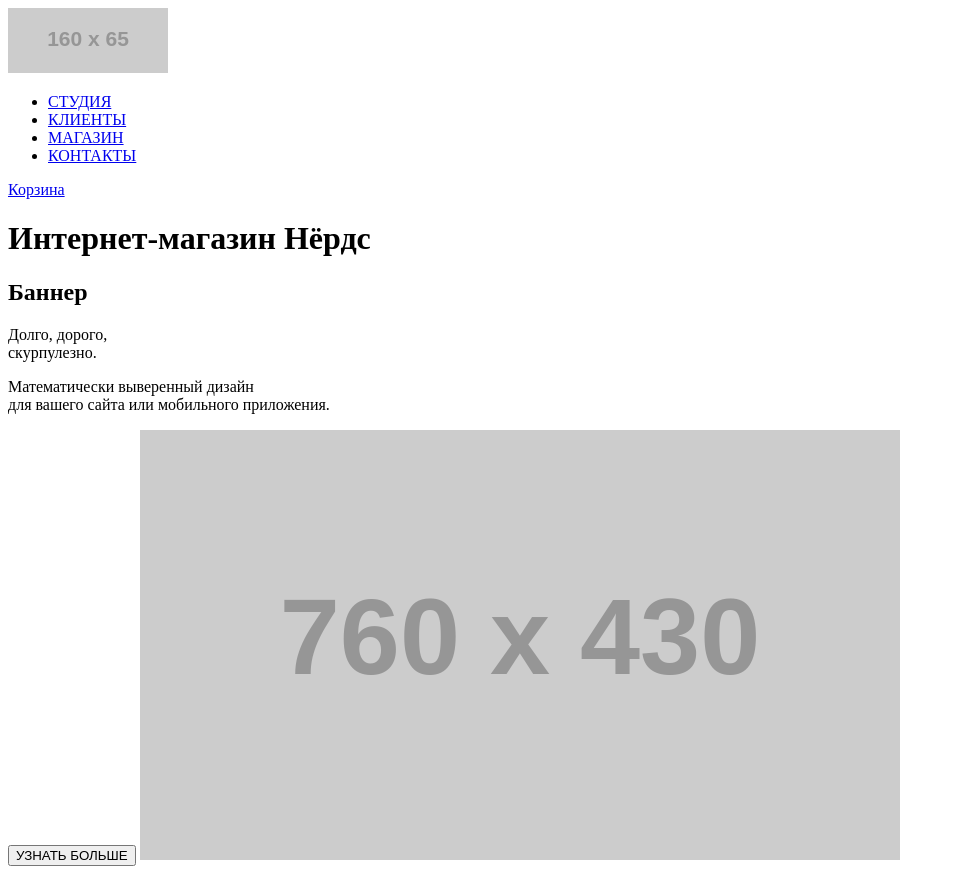
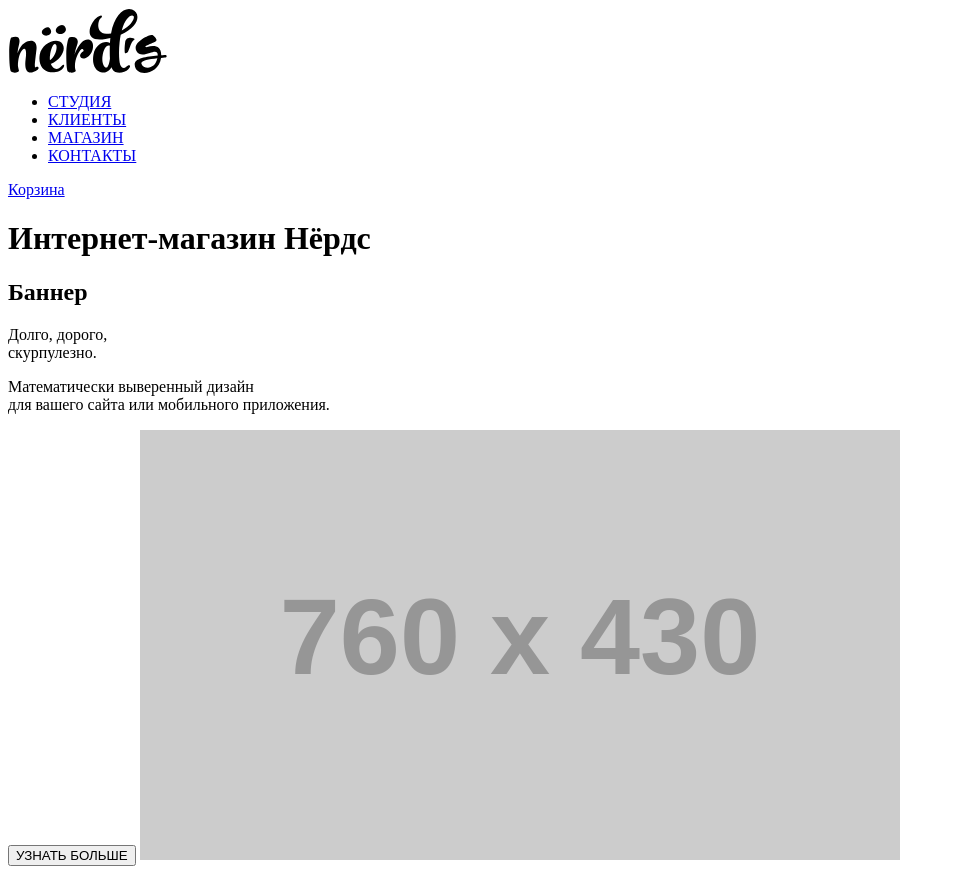
Before and after one commit to Pandenimik/nerds-htmlacademy, a plain HTML site: page index.html in a window 1280 px wide. Shown: the top 869 px of the page, without its empty margins (0-955 px from the left). Drawn offline with Linux system fonts and the light colour scheme; placeholder pictures from the web are drawn by us.

Commit message:
Update index.html

```diff
--- a/index.html
+++ b/index.html
@@ -8,7 +8,7 @@
   <header>
     <nav>
       <a>
-        <img src="https://via.placeholder.com/160x65" alt="">
+        <img src="img/header/nerds-logo.svg" width="160" height="65" alt="Логотип сайта Нёрдс">
       </a>
       <ul>
         <li><a href="#">СТУДИЯ</a></li>
```
